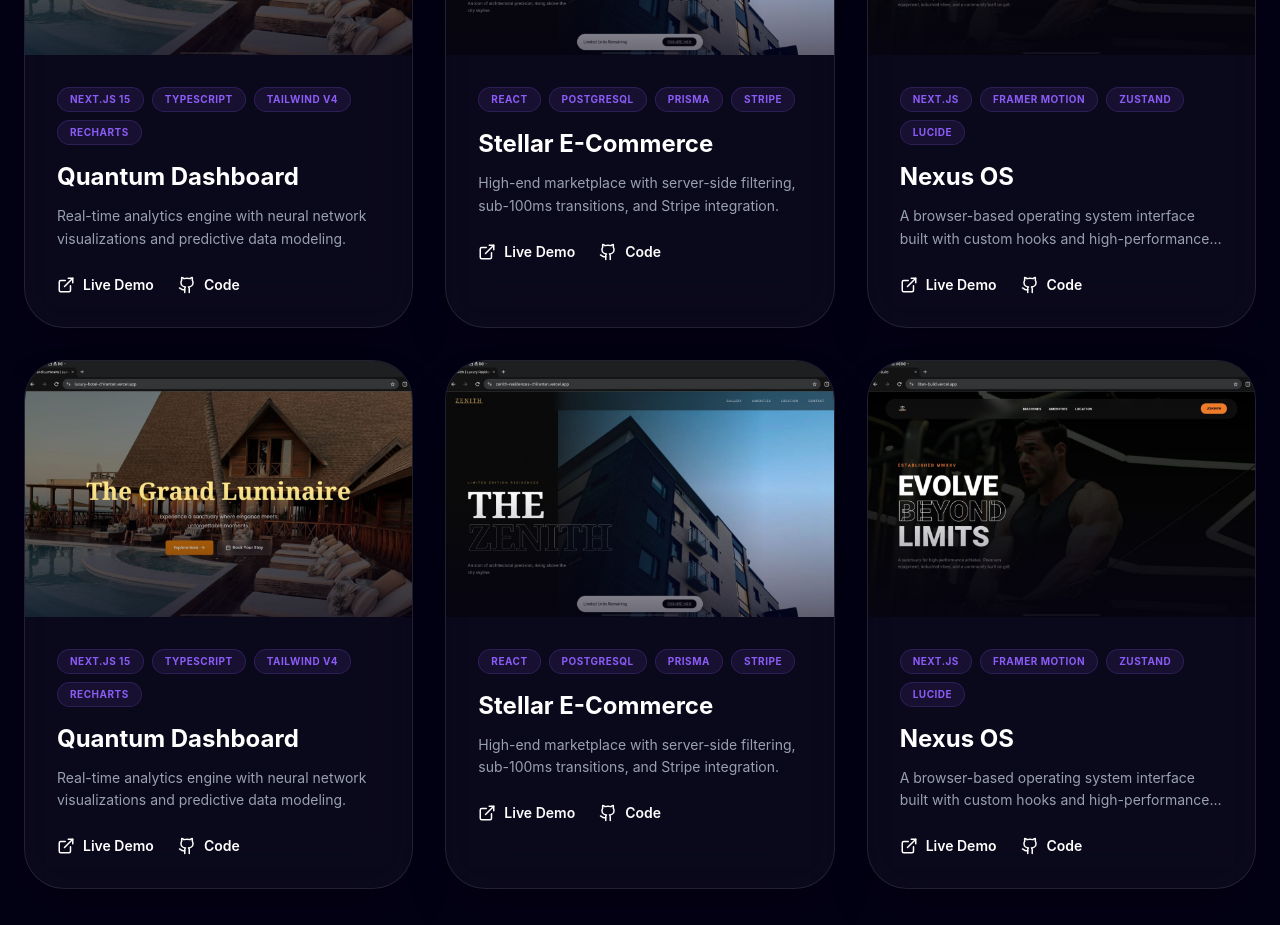
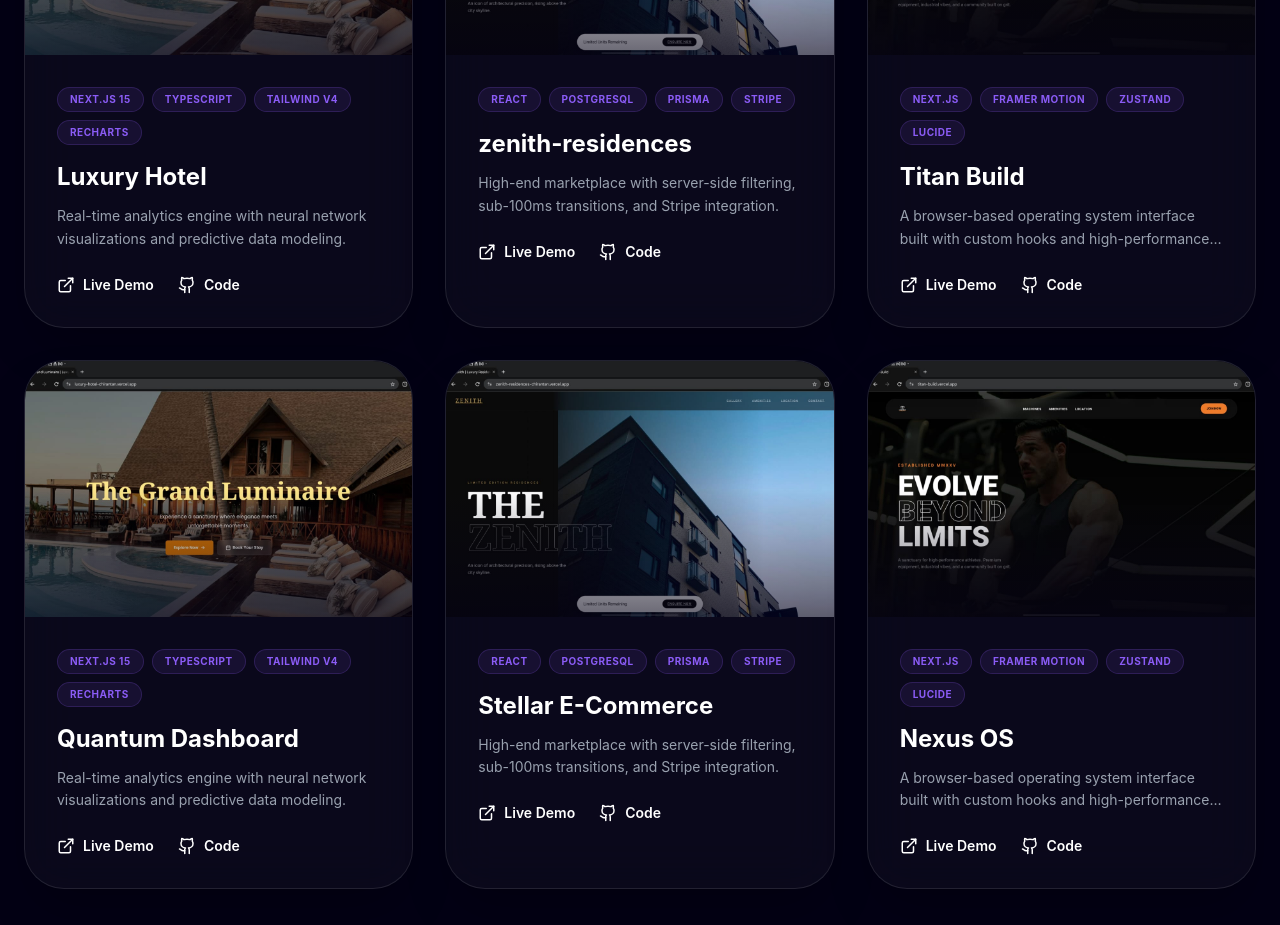
Before and after one commit to Chirantanv19/chirantan-tambe, a Next.js app: page / in a window 1280 px wide. Shown: the part 2880-3805 px from the top of the page. Built offline with nearby package versions, Linux system fonts and the light colour scheme.

Commit message:
fix the site links

```diff
--- a/src/data/projects.ts
+++ b/src/data/projects.ts
@@ -12,7 +12,7 @@ export interface Project {
 export const projects: Project[] = [
     {
         id: 1,
-        title: "Quantum Dashboard",
+        title: "Luxury Hotel",
         description: "Real-time analytics engine with neural network visualizations and predictive data modeling.",
         tech: ["Next.js 15", "TypeScript", "Tailwind v4", "Recharts"],
         link: "https://luxury-hotel-chirantan.vercel.app",
@@ -21,20 +21,20 @@ export const projects: Project[] = [
     },
     {
         id: 2,
-        title: "Stellar E-Commerce",
+        title: "zenith-residences",
         description: "High-end marketplace with server-side filtering, sub-100ms transitions, and Stripe integration.",
         tech: ["React", "PostgreSQL", "Prisma", "Stripe"],
-        link: "https://demo.com",
-        github: "https://github.com",
+        link: "https://zenith-residences-chirantan.vercel.app",
+        github: "https://github.com/Chirantanv19/zenith-residences",
         image: "two.jpeg",
     },
     {
         id: 3,
-        title: "Nexus OS",
+        title: "Titan Build",
         description: "A browser-based operating system interface built with custom hooks and high-performance animations.",
         tech: ["Next.js", "Framer Motion", "Zustand", "Lucide"],
-        link: "https://demo.com",
-        github: "https://github.com",
+        link: "https://titan-build.vercel.app",
+        github: "https://github.com/Chirantanv19/Titan-Build",
         image: "three.jpeg",
     },
     {
```
